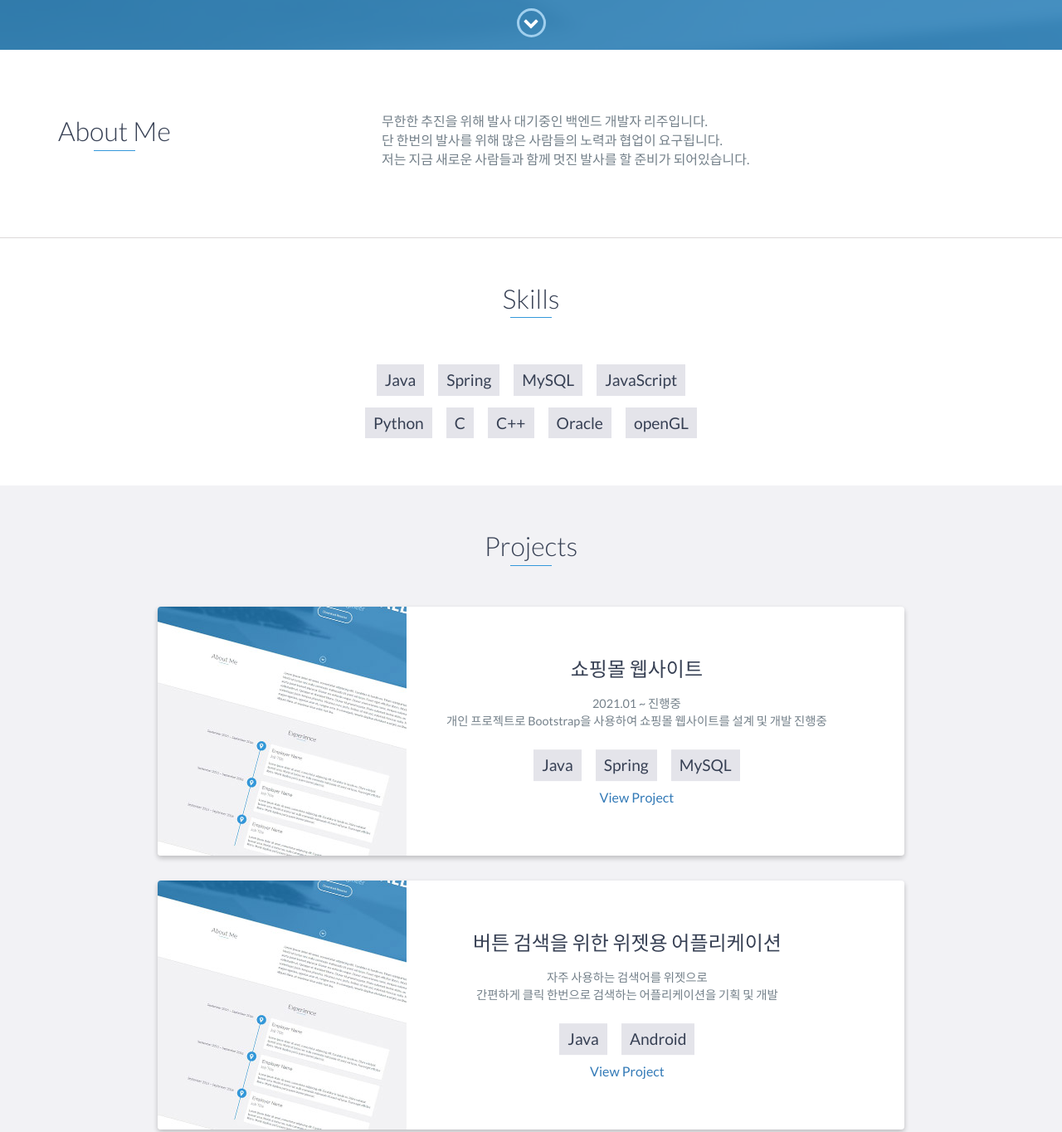
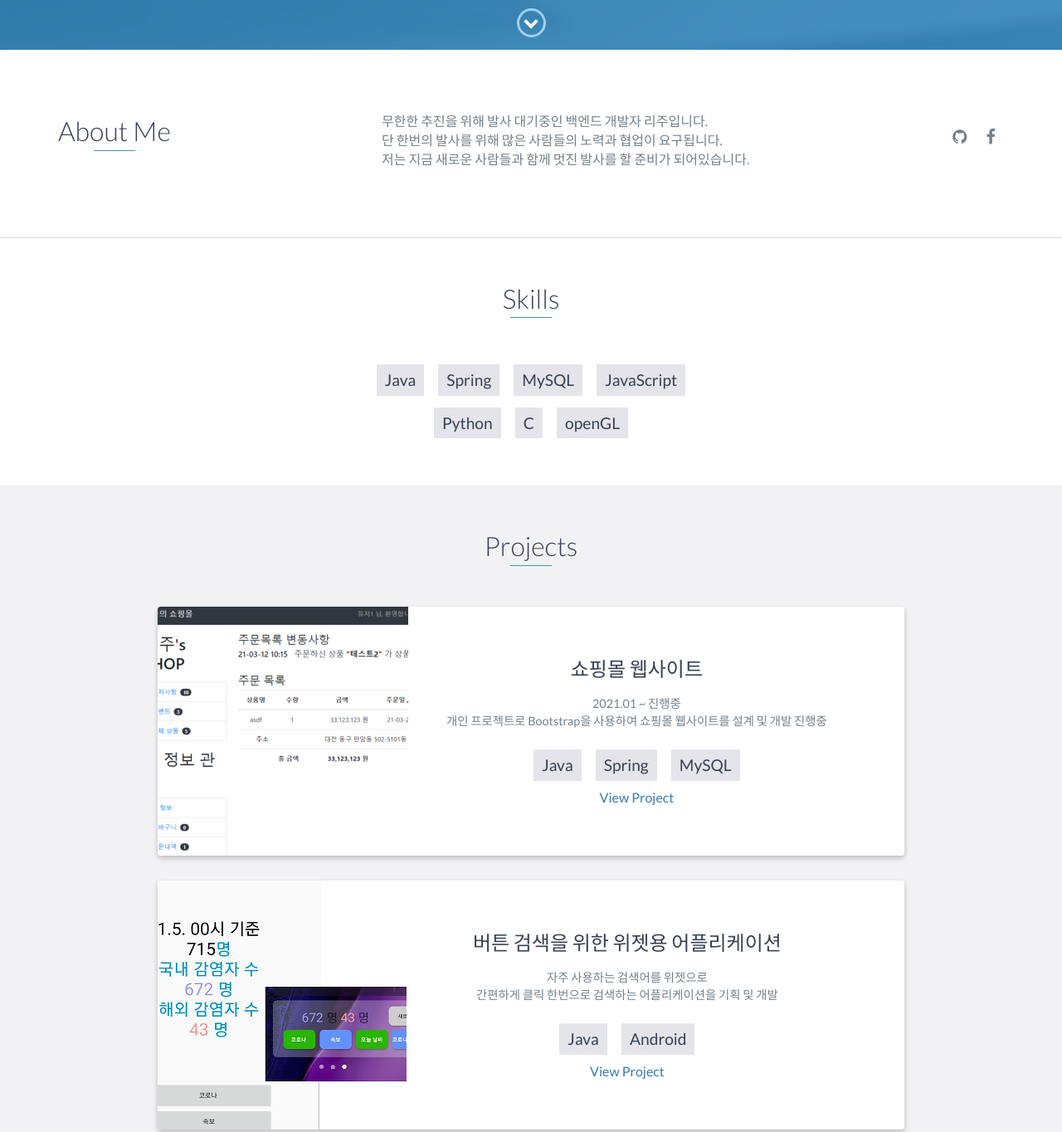
Before and after one commit to leezu2020/leezu.github.io, a website: page index.html in a window 1280 px wide. Shown: the part 740-2104 px from the top of the page at 83% size. Drawn offline with nearby package versions, Linux system fonts and the light colour scheme.

Commit message:
update 21.03.29

```diff
--- a/index.html
+++ b/index.html
@@ -47,7 +47,8 @@
         <div id="lead-content">
             <h1>Leezu</h1>
             <h2>Backend Developer</h2>
-            <a href="#" class="btn-rounded-white">Download Resume</a>
+
+<!--           <a href="#" class="btn-rounded-white">Download Resume</a> -->
         </div>
         <!-- End #lead-content -->
 
@@ -68,13 +69,26 @@
                 <div class="col-md-4">
                     <h2 class="heading">About Me</h2>
                 </div>
-                <div class="col-md-8">
+
+                <div class="col-md-6">
                     <p>
                         무한한 추진을 위해 발사 대기중인 백엔드 개발자 리주입니다.<br />
                         단 한번의 발사를 위해 많은 사람들의 노력과 협업이 요구됩니다. <br />
                         저는 지금 새로운 사람들과 함께 멋진 발사를 할 준비가 되어있습니다.
                     </p>
                 </div>
+
+                <div class="col-sm-2 social">
+                    <ul>
+                        <li>
+                            <a href="https://github.com/leezu2020" target="_blank"><i class="fa fa-github" aria-hidden="true"></i></a>
+                        </li>
+                        <li>
+                            <a href="https://www.facebook.com/ejh7406" target="_blank"><i class="fa fa-facebook" aria-hidden="true"></i></a>
+                        </li>
+                    </ul>
+                </div>
+
             </div>
         </div>
     </div>
@@ -89,8 +103,6 @@
             <li>JavaScript</li> <br />
             <li>Python</li>
             <li>C</li>
-            <li>C++</li>
-            <li>Oracle</li>
             <li>openGL</li>
         </ul>
     </div>
@@ -100,9 +112,11 @@
         <h2 class="heading">Projects</h2>
         <div class="container">
             <div class="row">
+
+                <!-- 프로젝트 1 -->
                 <div class="project shadow-large">
                     <div class="project-image">
-                        <img src="images/project.jpg" />
+                        <img src="images/project1.png" />
                     </div>
                     <!-- End .project-image -->
                     <div class="project-info" style="padding-left : 3em">
@@ -127,9 +141,10 @@
                 </div>
                 <!-- End .project -->
 
+                <!-- 프로젝트 2 -->
                 <div class="project shadow-large">
                     <div class="project-image">
-                        <img src="images/project.jpg" />
+                        <img src="images/project2.png" />
                     </div>
                     <!-- End .project-image -->
                     <div class="project-info" style="padding-left : 5em">
@@ -195,16 +210,7 @@
                         <i class="fa fa-chevron-up" aria-hidden="true"></i>
                     </span>
                 </div>
-                <div class="col-sm-5 social">
-                    <ul>
-                        <li>
-                            <a href="https://github.com/leezu2020" target="_blank"><i class="fa fa-github" aria-hidden="true"></i></a>
-                        </li>
-                        <li>
-                            <a href="https://www.facebook.com/ejh7406" target="_blank"><i class="fa fa-facebook" aria-hidden="true"></i></a>
-                        </li>
-                    </ul>
-                </div>
+
             </div>
         </div>
     </footer>
```
Also changed, not shown: images/project1.png (added), images/project2.png (added).
